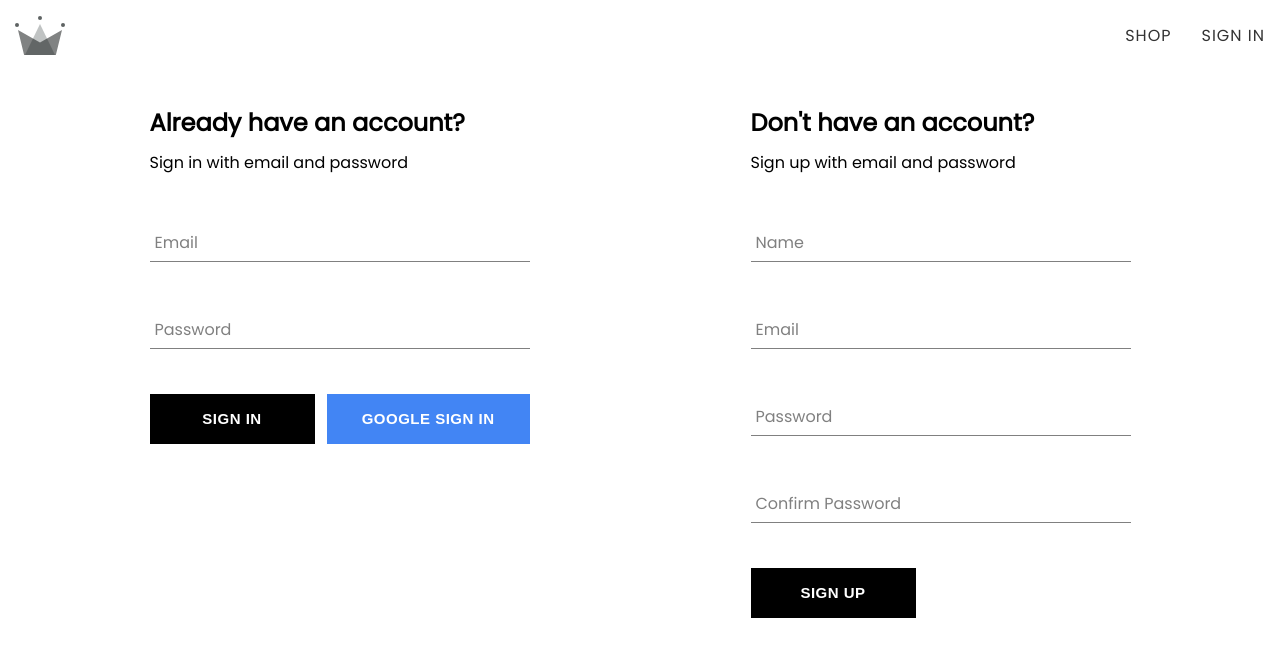
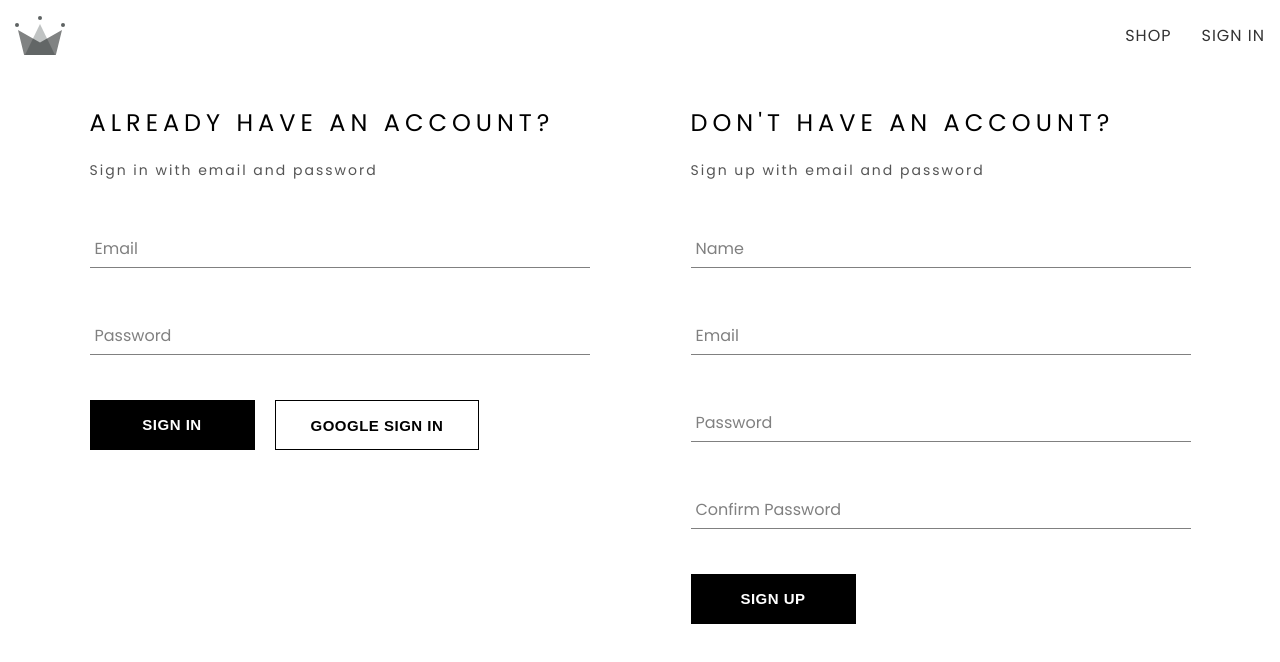
Before and after one commit to githorder/crwn-clothing, a React (Create React App) app: page /auth in a window 1280 px wide. Shown: the top 662 px of the page. Built offline with nearby package versions, Linux system fonts and the light colour scheme; no server answers.

Commit message:
adding observer pattern for auth

```diff
--- a/src/components/button/button.styles.scss
+++ b/src/components/button/button.styles.scss
@@ -21,16 +21,6 @@
     border: 1px solid black;
   }
 
-  &.google-sign-in {
-    background-color: #4285f4;
-    color: white;
-
-    &:hover {
-      background-color: #357ae8;
-      border: none;
-    }
-  }
-
   &.inverted {
     background-color: white;
     color: black;
--- a/src/components/formInput/formInput.styles.scss
+++ b/src/components/formInput/formInput.styles.scss
@@ -23,6 +23,11 @@ $main-color: black;
     border-radius: 0;
     border-bottom: 1px solid $sub-color;
     margin: 25px 0;
+
+    &:-webkit-autofill,
+    &:-webkit-autofill:focus {
+      transition: background-color 600000s 0s, color 600000s 0s;
+    }
 
     &:focus {
       outline: none;
--- a/src/components/signInForm/signInForm.component.jsx
+++ b/src/components/signInForm/signInForm.component.jsx
@@ -1,18 +1,12 @@
-import { useState, useEffect, useContext } from 'react';
-
-import { getRedirectResult } from 'firebase/auth';
+import { useState } from 'react';
 
 import {
-  createUserFromAuth,
-  auth,
   signInUserWithEmailAndPassword,
+  signInGoogleWithRedirect,
 } from '../../utils/firebase/firebase.utils';
-
-import { signInGoogleWithRedirect } from '../../utils/firebase/firebase.utils';
 
 import FormInput from '../formInput/formInput.component';
 import Button from '../button/button.component';
-import { UserContext } from '../../contexts/user.context';
 
 import './signInForm.styles.scss';
 
@@ -22,7 +16,6 @@ const initFormFields = {
 };
 
 const SignInForm = () => {
-  const { setCurrentUser } = useContext(UserContext);
   const [formFields, setFormFields] = useState(initFormFields);
   const { email, password } = formFields;
 
@@ -35,23 +28,11 @@ const SignInForm = () => {
     setFormFields(initFormFields);
   };
 
-  useEffect(() => {
-    (async () => {
-      const response = await getRedirectResult(auth);
-
-      if (response) {
-        setCurrentUser(response.user);
-        await createUserFromAuth(response.user);
-      }
-    })();
-  }, []);
-
   const handleSubmit = async (event) => {
     event.preventDefault();
 
     try {
-      const { user } = await signInUserWithEmailAndPassword(email, password);
-      setCurrentUser(user);
+      await signInUserWithEmailAndPassword(email, password);
       resetForm();
     } catch (err) {
       alert('Incorrect credintials');
@@ -84,7 +65,7 @@ const SignInForm = () => {
           <Button
             type="button"
             onClick={signInGoogleWithRedirect}
-            buttonType="google"
+            buttonType="inverted"
           >
             Google sign in
           </Button>
--- a/src/components/signInForm/signInForm.styles.scss
+++ b/src/components/signInForm/signInForm.styles.scss
@@ -1,16 +1,27 @@
 .signInForm {
   display: flex;
   flex-direction: column;
-  width: 380px;
+  width: 500px;
 
   h2 {
     margin: 10px 0;
+    text-transform: uppercase;
+    font-weight: 400;
+    letter-spacing: 5px;
+  }
+
+  span {
+    font-size: 14px;
+    color: #555;
+    letter-spacing: 2px;
+    margin-top: 10px;
   }
 
   .btn-group {
     width: 100%;
     display: flex;
-    justify-content: space-between;
+    justify-content: flex-start;
+    column-gap: 20px;
     row-gap: 20px;
     flex-wrap: wrap;
   }
--- a/src/components/signUpForm/signUpForm.component.jsx
+++ b/src/components/signUpForm/signUpForm.component.jsx
@@ -1,4 +1,4 @@
-import { useState, useContext } from 'react';
+import { useState } from 'react';
 
 import {
   createUserAuthWithEmaiAndPassword,
@@ -7,7 +7,6 @@ import {
 
 import Button from '../button/button.component';
 import FormInput from '../formInput/formInput.component';
-import { UserContext } from '../../contexts/user.context';
 
 import './signUpForm.styles.scss';
 
@@ -19,7 +18,6 @@ const initFormFields = {
 };
 
 const SignUpForm = () => {
-  const { setCurrentUser } = useContext(UserContext);
   const [formFields, setFormFields] = useState(initFormFields);
   const { displayName, email, password, confirmPassword } = formFields;
 
@@ -41,7 +39,6 @@ const SignUpForm = () => {
 
     try {
       const { user } = await createUserAuthWithEmaiAndPassword(email, password);
-      setCurrentUser(user);
       await createUserFromAuth({ ...user, displayName });
       resetForm();
     } catch (err) {
--- a/src/components/signUpForm/signUpForm.styles.scss
+++ b/src/components/signUpForm/signUpForm.styles.scss
@@ -1,9 +1,19 @@
 .signUpForm {
   display: flex;
   flex-direction: column;
-  width: 380px;
+  width: 500px;
 
   h2 {
     margin: 10px 0;
+    text-transform: uppercase;
+    font-weight: 400;
+    letter-spacing: 5px;
+  }
+
+  span {
+    font-size: 14px;
+    color: #555;
+    letter-spacing: 2px;
+    margin-top: 10px;
   }
 }
--- a/src/contexts/user.context.jsx
+++ b/src/contexts/user.context.jsx
@@ -1,4 +1,9 @@
-import { createContext, useState } from 'react';
+import { createContext, useState, useEffect } from 'react';
+
+import {
+  onAuthStateChangedListener,
+  createUserFromAuth,
+} from '../utils/firebase/firebase.utils';
 
 export const UserContext = createContext({
   currentUser: null,
@@ -9,5 +14,16 @@ export const UserProvider = ({ children }) => {
   const [currentUser, setCurrentUser] = useState(null);
   const value = { currentUser, setCurrentUser };
 
+  useEffect(() => {
+    const unsubscribe = onAuthStateChangedListener(async (user) => {
+      console.log(user);
+
+      setCurrentUser(user);
+      user && (await createUserFromAuth(user));
+    });
+
+    return unsubscribe;
+  });
+
   return <UserContext.Provider value={value}>{children}</UserContext.Provider>;
 };
--- a/src/routes/navigation/navigation.component.jsx
+++ b/src/routes/navigation/navigation.component.jsx
@@ -10,12 +10,7 @@ import { UserContext } from '../../contexts/user.context';
 import './navigation.styles.scss';
 
 const Navigation = () => {
-  const { currentUser, setCurrentUser } = useContext(UserContext);
-
-  const signOutHandler = async () => {
-    await signOutUser();
-    setCurrentUser(null);
-  };
+  const { currentUser } = useContext(UserContext);
 
   return (
     <>
@@ -28,7 +23,7 @@ const Navigation = () => {
             SHOP
           </Link>
           {currentUser ? (
-            <span onClick={signOutHandler} className="nav-link">
+            <span onClick={signOutUser} className="nav-link">
               SIGN OUT
             </span>
           ) : (
--- a/src/routes/navigation/navigation.styles.scss
+++ b/src/routes/navigation/navigation.styles.scss
@@ -14,7 +14,7 @@
   }
 
   &-links-container {
-    width: 50%;
+    width: 80%;
     height: 100%;
     display: flex;
     align-items: center;
--- a/src/utils/firebase/firebase.utils.js
+++ b/src/utils/firebase/firebase.utils.js
@@ -6,6 +6,7 @@ import {
   createUserWithEmailAndPassword,
   signInWithEmailAndPassword,
   signOut,
+  onAuthStateChanged,
 } from 'firebase/auth';
 import { getFirestore, doc, getDoc, setDoc } from 'firebase/firestore';
 
@@ -66,3 +67,6 @@ export const signInUserWithEmailAndPassword = async (email, password) => {
 };
 
 export const signOutUser = async () => await signOut(auth);
+
+export const onAuthStateChangedListener = (callback) =>
+  callback && onAuthStateChanged(auth, callback);
```
